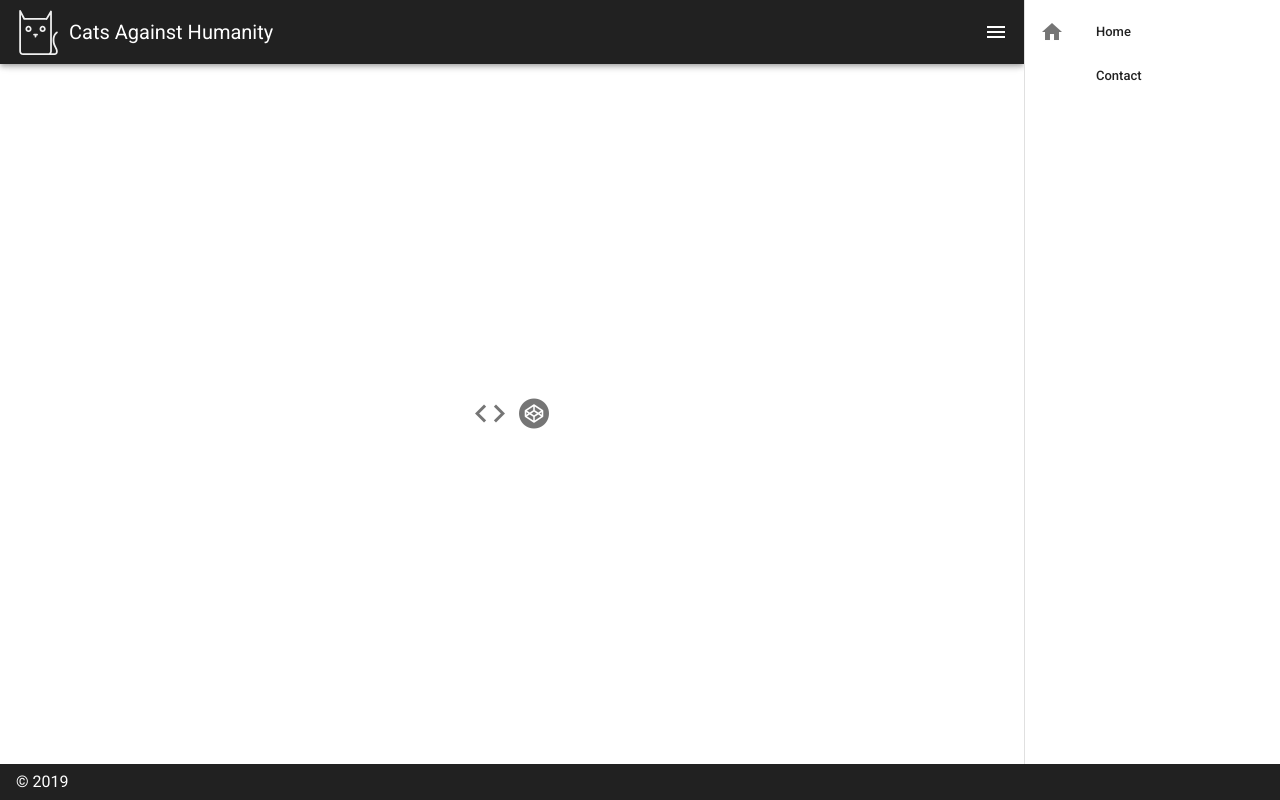
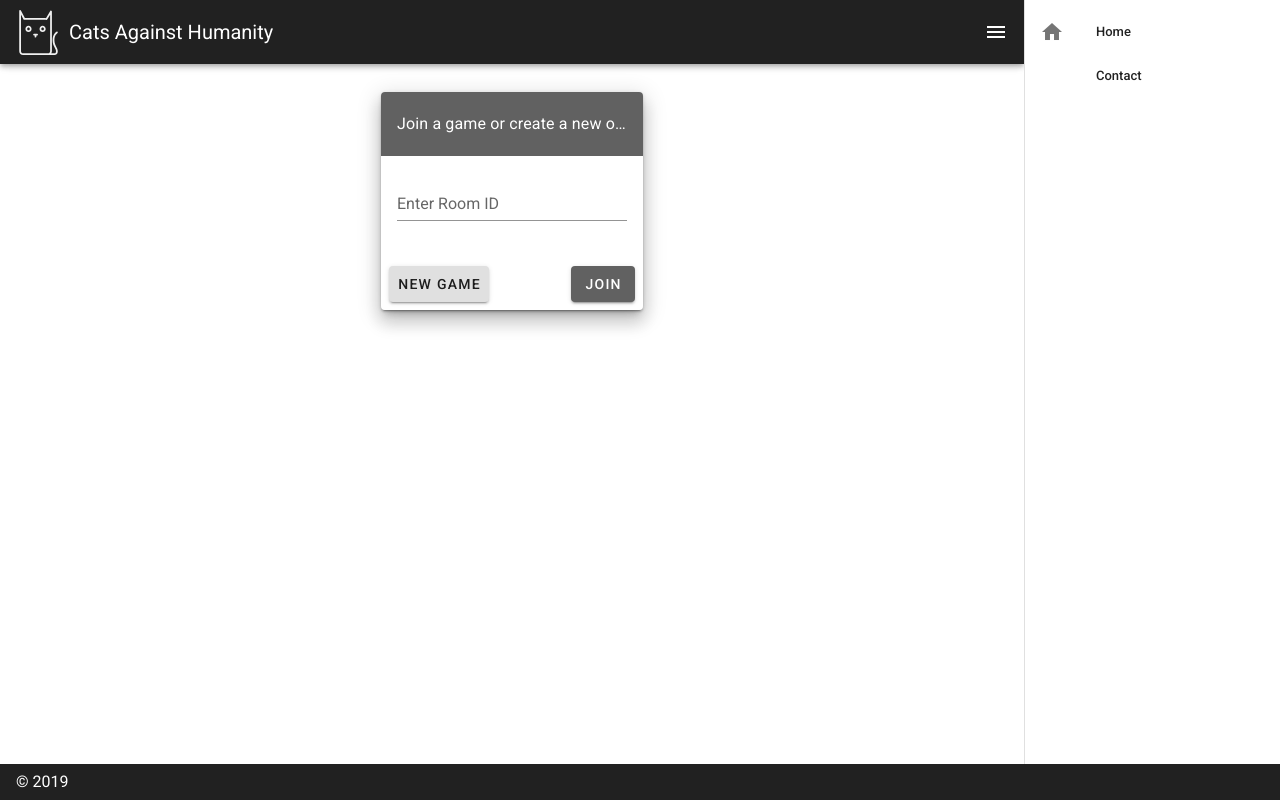
Before and after one commit to minchus/cats-against-humanity, a Vue app: page / in a window 1280 px wide. Built offline with nearby package versions, Linux system fonts and the light colour scheme.

Commit message:
work on landing form

```diff
--- a/src/App.vue
+++ b/src/App.vue
@@ -3,7 +3,6 @@
     <v-navigation-drawer
       v-model="drawer"
       app
-      permanent
       right
     >
       <v-list dense>
@@ -45,54 +44,16 @@
     </v-app-bar>
 
     <v-content>
-      <v-container
-        class="fill-height"
-        fluid
-      >
-        <v-row
-          align="center"
-          justify="center"
-        >
-          <v-col class="text-center">
-            <v-tooltip left>
-              <template v-slot:activator="{ on }">
-                <v-btn
-                  :href="source"
-                  icon
-                  large
-                  target="_blank"
-                  v-on="on"
-                >
-                  <v-icon large>mdi-code-tags</v-icon>
-                </v-btn>
-              </template>
-              <span>Source</span>
-            </v-tooltip>
+      <router-view/>
+    </v-content>
 
-            <v-tooltip right>
-              <template v-slot:activator="{ on }">
-                <v-btn
-                  icon
-                  large
-                  href="https://codepen.io/johnjleider/pen/zgxeLQ"
-                  target="_blank"
-                  v-on="on"
-                >
-                  <v-icon large>mdi-codepen</v-icon>
-                </v-btn>
-              </template>
-              <span>Codepen</span>
-            </v-tooltip>
-          </v-col>
-        </v-row>
-      </v-container>
-    </v-content>
     <v-footer
       color="grey darken-4"
       app
     >
       <span class="white--text">&copy; 2019</span>
     </v-footer>
+
   </v-app>
 </template>
 
--- /dev/null
+++ b/src/components/LandingForm.vue
@@ -0,0 +1,34 @@
+<template>
+  <v-card class="elevation-12">
+    <v-toolbar
+      color="grey darken-2"
+      dark
+      flat
+    >
+      <v-toolbar-title class="subtitle-1">Join a game or create a new one</v-toolbar-title>
+    </v-toolbar>
+    <v-card-text>
+      <v-form>
+        <v-text-field
+          label="Enter Room ID"
+          name="room-id"
+          type="text"
+        />
+      </v-form>
+    </v-card-text>
+    <v-card-actions>
+      <v-btn color="grey lighten-2">New game</v-btn>
+      <v-spacer />
+      <v-btn color="grey darken-2" class="white--text">Join</v-btn>
+    </v-card-actions>
+  </v-card>
+</template>
+
+<script>
+export default {
+  name: 'LandingForm',
+  props: {
+    source: String
+  }
+}
+</script>
--- a/src/components/LandingPage.vue
+++ /dev/null
@@ -1,55 +0,0 @@
-<template>
-  <v-app id="inspire">
-    <v-content>
-      <v-container
-        class="fill-height"
-        fluid
-      >
-        <v-row
-          align="center"
-          justify="center"
-        >
-          <v-col
-            cols="12"
-            sm="8"
-            md="4"
-          >
-            <v-card class="elevation-12">
-              <v-toolbar
-                color="primary"
-                dark
-                flat
-              >
-                <v-toolbar-title>Login form</v-toolbar-title>
-              </v-toolbar>
-              <v-card-text>
-                <v-form>
-                  <v-text-field
-                    label="Enter Room ID"
-                    name="room-id"
-                    type="text"
-                  />
-
-                </v-form>
-              </v-card-text>
-              <v-card-actions>
-                <v-btn color="success">Create game</v-btn>
-                <v-spacer />
-                <v-btn color="primary">Join</v-btn>
-              </v-card-actions>
-            </v-card>
-          </v-col>
-        </v-row>
-      </v-container>
-    </v-content>
-  </v-app>
-</template>
-
-<script>
-export default {
-  name: 'stuff',
-  props: {
-    source: String
-  }
-}
-</script>
--- a/src/views/Home.vue
+++ b/src/views/Home.vue
@@ -1,15 +1,21 @@
 <template>
-  <landing-page/>
+  <v-layout align-start justify-center text-xs-center row wrap>
+    <v-flex lg3 md5 sm8 xs12>
+      <v-card class="mt-10 text-xs-left">
+        <landing-form></landing-form>
+      </v-card>
+    </v-flex>
+  </v-layout>
 </template>
 
 <script>
-import LandingPage from '../components/LandingPage'
+import LandingForm from '../components/LandingForm'
 
 export default {
   name: 'Home',
 
   components: {
-    LandingPage
+    LandingForm
   }
 }
 </script>
```
